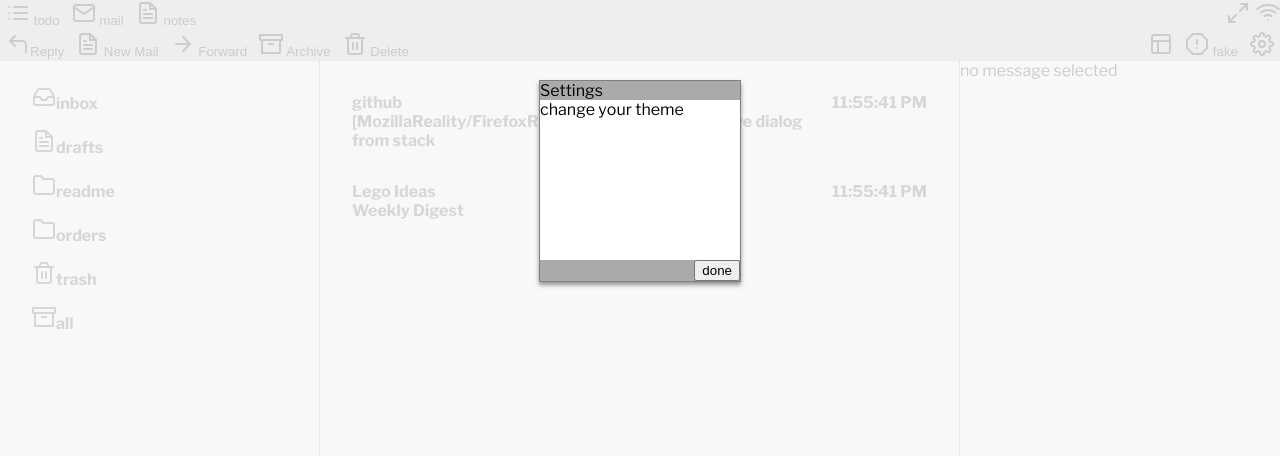
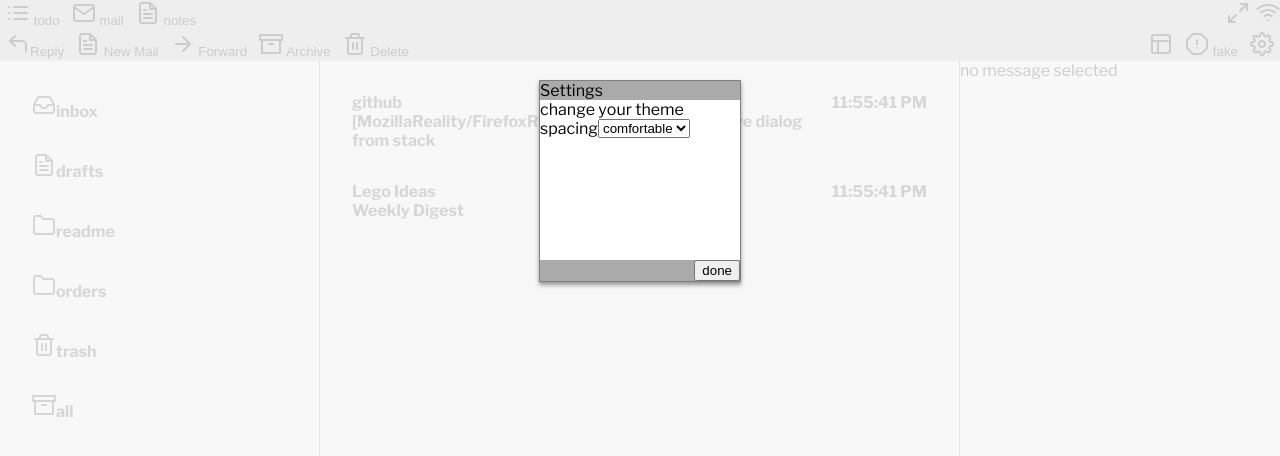
Before and after one commit to joshmarinacci/todomanager, a React (Create React App) app: page / in a window 1280 px wide. Both pictures are taken after a click on the button 1262 px from the left and 45 px from the top of the page. Shown: the top 456 px of the page. Built offline with nearby package versions, Linux system fonts and the light colour scheme; the HTML template or start-up script is replaced by a standard one.

Commit message:
add a theme switcher

```diff
--- a/src/App.css
+++ b/src/App.css
@@ -60,11 +60,12 @@ body {
 
 /* ======== default colors ============= */
 
-body {
+html {
   --tool-bg: #aaaaaa;
   --content-bg: #dddddd;
   --focus-bg: #ffffff;
   --font-color: #333333;
+  --spacing: 1.0rem;
 }
 
 /* ========= toolbars ========== */
@@ -92,7 +93,7 @@ body {
   background-color: var(--content-bg);
   transition: all 0.15s ease-out;
   border: 1px solid gray;
-  padding: 1rem;
+  padding: var(--spacing);
   border-width: 0px 1px 0px 0;
   color: var(--font-color);
 }
@@ -102,7 +103,7 @@ body {
 
 .item {
   border: 0px solid red;
-  padding: 1rem;
+  padding: var(--spacing);
   background-color: transparent;
   transition: all 0.2s ease-out;
 }
@@ -182,38 +183,6 @@ body {
 /*  padding: 1em;*/
 /*}*/
 
-/*button {*/
-/*  border: 1px solid black;*/
-/*  background-color: #ddd;*/
-/*}*/
-/*button.primary {*/
-/*  background-color: aqua;*/
-/*}*/
-
-
-/*ul.shortcuts {*/
-/*  list-style: none;*/
-/*  min-width: 20em;*/
-/*}*/
-/*ul > li {*/
-/*  border:0px solid red;*/
-/*}*/
-/*ul > li > ul {*/
-/*  padding:0;*/
-/*  padding-left: 0.5em;*/
-/*  display: block;*/
-/*}*/
-/*ul > li > ul > li {*/
-/*  display: inline;*/
-/*  padding-left: 0.5em;*/
-/*  font-weight: bold;*/
-/*}*/
-
-/*.items-view {*/
-/*  min-width: 20em;*/
-/*  width: 20em;*/
-/*}*/
-
 /*.todo-item {*/
 /*  border: 0px solid black;*/
 /*  align-items: center;*/
@@ -233,23 +202,10 @@ body {
 /*  margin-left: 0.5rem;*/
 /*}*/
 
-/*.project-item:focus {*/
-/*  border: 0px solid red;*/
-/*}*/
-/*.project-item .title {*/
-/*  padding-left: 0.5rem;*/
-/*}*/
-
 /*.empty-icon {*/
 /*  width: 1rem;*/
 /*}*/
 
-/*.list-view {*/
-/*  border: 2px solid black;*/
-/*}*/
-/*.list-view.focused {*/
-/*  border: 2px solid red;*/
-/*}*/
 
 /*.edit-panel {*/
 /*  border: 1px solid green;*/
--- a/src/mail/mail.css
+++ b/src/mail/mail.css
@@ -17,42 +17,11 @@
     min-width: 10rem;
     padding: 0.0rem;
 }
-
-.folders-list-view .generic-list-item {
-    padding: 0.5rem 1.0rem;
-}
-
-
-
-/*
-.mails-list-view {
-    border-right: 1px solid black;
-    border-top: 1px solid black;
-    border-bottom: 1px solid black;
-    background-color: #dddddd;
-}
-
-.mails-list-view .mail {
-    padding: 1.0rem;
- }
-
-
-
-
-.mails-list-view .subject {
-    font-size: 90%;
-}
-.mails-list-view {
-    font-weight: bold;
-}
-
-.mails-list-view .mail.read  {
-    font-weight: normal;
-}
 .mail.deleted {
     text-decoration: line-through;
 }
 
+/*
 
 
 .reading-mail-view {
--- a/src/mail/mailapp.js
+++ b/src/mail/mailapp.js
@@ -9,7 +9,7 @@ import {
     PopupManager,
     Spacer,
     Toolbar,
-    DialogContainer, CSS
+    DialogContainer, CSS, HBox
 } from '../common/layout.js'
 import {
     AlertOctagon,
@@ -128,6 +128,10 @@ export const MailApp = () => {
     </ActionContext.Provider>
 }
 
+const SPACING = {
+    'comfortable': '1.0rem',
+    'tight':'0.5rem',
+}
 const SettingsDialog = () => {
     const dm = useContext(DialogContext)
     const css = CSS({
@@ -136,10 +140,23 @@ const SettingsDialog = () => {
     const hide = () => {
         dm.hide()
     }
+
+    const [spacing,setSpacing] = useState('comfortable')
     return <div className={css}>
         <header>Settings</header>
         <div className='body'>
             <label>change your theme</label>
+            <HBox>
+            <label>spacing</label>
+            <select value={spacing} onChange={(e)=>{
+                const v = e.target.value
+                document.documentElement.style.setProperty('--spacing',SPACING[v])
+                setSpacing(v)
+            }}>
+                <option value={"comfortable"}>comfortable</option>
+                <option value={"tight"}>tight</option>
+            </select>
+            </HBox>
         </div>
         <footer>
             <Spacer/>
```
